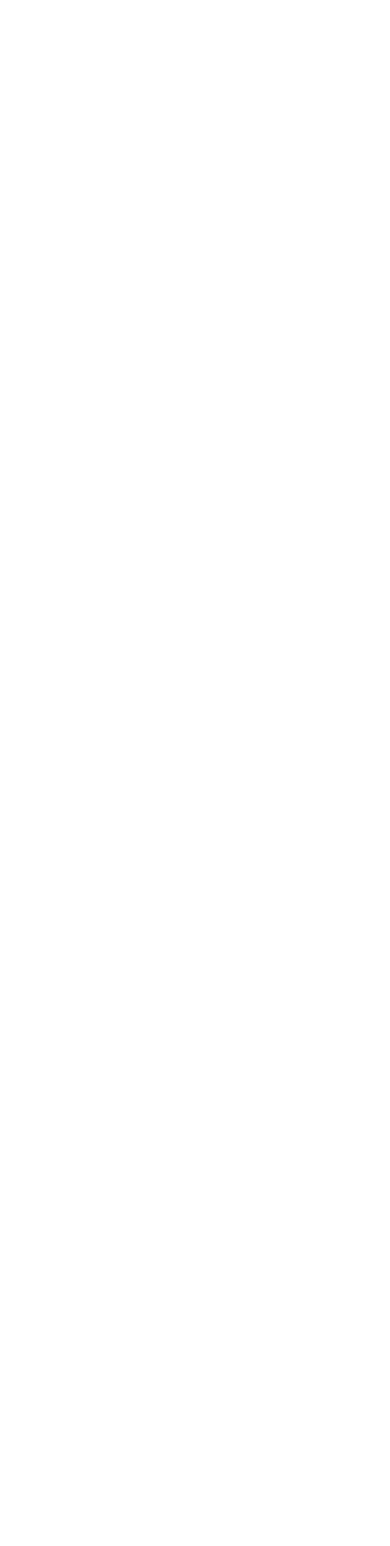
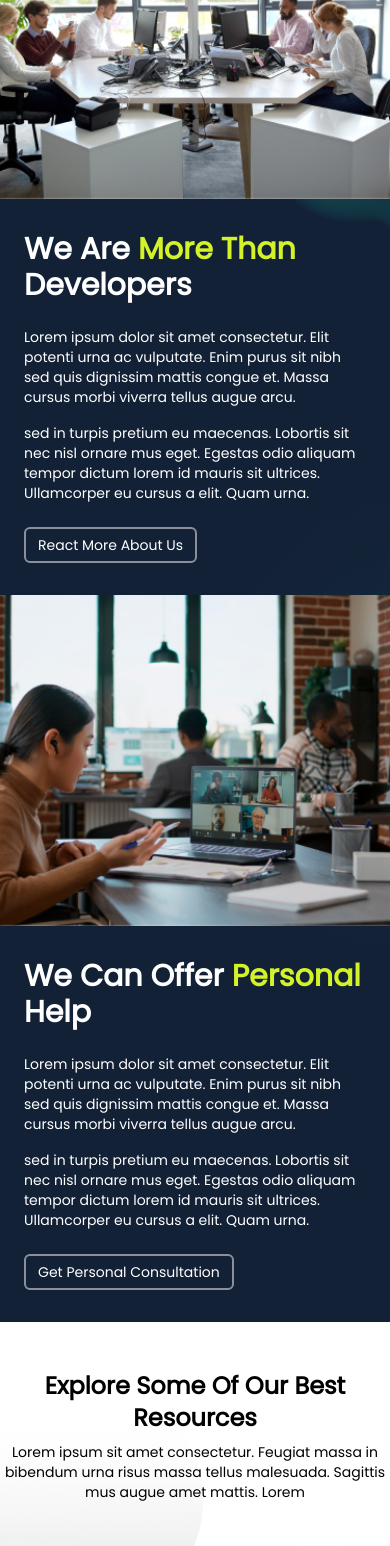
Before and after one commit to Mohit-Nippanikar78/Building-Online-Devs, a React (Vite) app: page / in a window 390 px wide. Shown: the part 1436-2982 px from the top of the page. Before the commit the page ends 1304 px from the top, so only its background shows below. Built offline with nearby package versions, Linux system fonts and the light colour scheme.

Commit message:
Made homepage Explore Products responsive

```diff
--- a/src/components/Homepage/Homepage-about.jsx
+++ b/src/components/Homepage/Homepage-about.jsx
@@ -12,7 +12,7 @@ const HomepageAbout = () => {
           alt=""
         />
         <div
-          className="flex  justify-center px-4 lg:rounded-md  flex-col text-white max-w-lg  bg-[#F1F1F110] px-6 py-8  h-full "
+          className="flex  justify-center lg:rounded-md  flex-col text-white max-w-lg  bg-[#F1F1F110] px-6 py-8  h-full "
           style={{
             boxShadow: "rgba(241, 241, 241,.7) 0px 0px 2px 0px",
           }}
--- a/src/components/Homepage/Homepage-consultation.jsx
+++ b/src/components/Homepage/Homepage-consultation.jsx
@@ -17,7 +17,7 @@ const HomepageConsultation = () => {
                 alt=""
             />
             <div
-                className="flex  justify-center px-4 lg:rounded-md  flex-col text-white max-w-lg  bg-[#F1F1F110] px-6 py-8  h-full "
+                className="flex  justify-center  lg:rounded-md  flex-col text-white max-w-lg  bg-[#F1F1F110] px-6 py-8  h-full "
                 style={{
                     boxShadow: "rgba(241, 241, 241,.7) 0px 0px 2px 0px",
                 }}
--- a/src/components/Homepage/Homepage-exploreProducsts.jsx
+++ b/src/components/Homepage/Homepage-exploreProducsts.jsx
@@ -42,7 +42,7 @@ const HomepageExploreProducts = () => {
                     <div className="capitalize text-2xl font-bold">
                         explore some of our best resources
                     </div>
-                    <div className="font-normal  py-6 text-sm">
+                    <div className="font-normal py-2 lg:py-6 text-sm">
                         Lorem ipsum sit amet consectetur. Feugiat massa in bibendum urna
                         risus massa tellus malesuada. Sagittis mus augue amet mattis. Lorem
                     </div>
@@ -52,13 +52,20 @@ const HomepageExploreProducts = () => {
                     animate={{ x: coursesX }}
                     initial={{ x: 0 }}
                     ref={coursesRef}
-                    className="flex p-12 pb-6 w-screen homepage-exploreProducts-cards"
+                    className="hidden lg:block flex p-12 snap-x  pb-6 w-screen homepage-exploreProducts-cards"
                 >
                     {courses.map((course, index) => {
                         return <ProductCard key={index} course={course} />;
                     })}
                 </motion.div>
-                <div className="pb-12 pt-6 ">
+                <div
+                    className=" lg:hidden flex p-12 pb-2 snap-x overflow-x-scroll w-screen homepage-exploreProducts-cards"
+                >
+                    {courses.map((course, index) => {
+                        return <ProductCard key={index} course={course} />;
+                    })}
+                </div>
+                <div className="pb-6 ">
                     <div className=" select-none flex justify-evenly items-center  my-4 ">
                         <LeftplayButton
                             func={leftCards}
--- a/src/components/Homepage/Homepage-hero.jsx
+++ b/src/components/Homepage/Homepage-hero.jsx
@@ -73,7 +73,7 @@ const HomepageHero = () => {
           <div
             className={`overflow-visible z-10 absolute top-0 left-0  h-full transition-all duration-700 ${btnHover
               ? "w-full bg-lime  px-4 py-2 rounded-md"
-              : "border px-4 py-2 rounded-md w-1/2 border-[#FFFFFF80] border-2 border-r-0"
+              : " px-4 py-2 rounded-md w-1/2 border-[#FFFFFF80] border-2 border-r-0"
               }`}
           ></div>
         </div>
--- a/src/components/Homepage/index.jsx
+++ b/src/components/Homepage/index.jsx
@@ -22,10 +22,10 @@ const Homepage = () => {
       <HomepageHero />
       <div style={{ backgroundImage: "url('./images/homepage/main-bg.png')" }}>
         <HomepageJourney />
-        {/* <HomepageAbout />
+        <HomepageAbout />
         <HomepageConsultation />
         <HomepageExploreProducts />
-        <HomepageFooter /> */}
+        {/*  <HomepageFooter /> */}
 
       </div>
       {/* <motion.div
```
